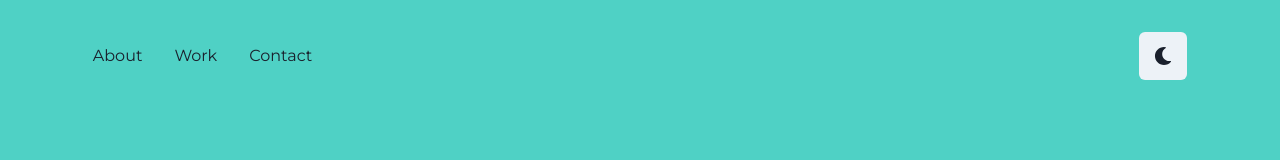
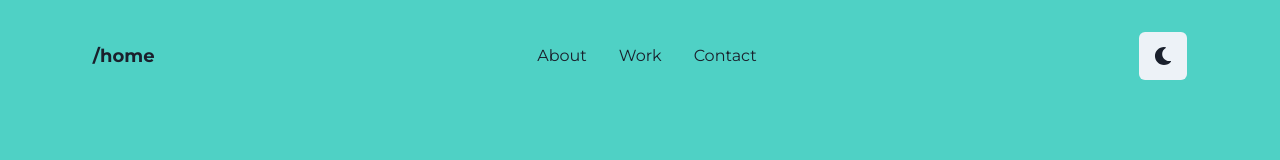
Before and after one commit to Ju0w1/my-portfolio, a React (Create React App) app: page / in a window 1280 px wide. Shown: the top 160 px of the page. Built offline with nearby package versions, Linux system fonts and the light colour scheme.

Commit message:
Agregado de home en navbar y mod dist navbar

```diff
--- a/src/Header/MenuItem/MenuItem.js
+++ b/src/Header/MenuItem/MenuItem.js
@@ -2,7 +2,7 @@ import { Link, Text } from "@chakra-ui/react"
 
 const MenuItem = ({ children, isLast, to = "/", ...rest }) => {
     return (
-        <Link href={to} >
+        <Link href={to} style={{ textDecoration: 'none' }}>
             <Text display="block" {...rest}>
                 {children}
             </Text>
--- a/src/Header/MenuLinks/MenuLinks.js
+++ b/src/Header/MenuLinks/MenuLinks.js
@@ -1,11 +1,13 @@
 import React from "react"
-import { Box, Stack } from "@chakra-ui/react"
+import { Box, Stack, Text } from "@chakra-ui/react"
 import MenuItem from "../MenuItem/MenuItem";
 import Toggle from "../ToggleTheme/Toggle";
+import MenuLogo from "../MenuLogo/MenuLogo";
 
 const MenuLinks = ({ isOpen }) => {
     return (
         <Box
+
             paddingInline='5%'
             display={{ base: isOpen ? "block" : "none", md: "block" }}
             flexBasis={{ base: "100%", }}
@@ -17,7 +19,9 @@ const MenuLinks = ({ isOpen }) => {
                 direction={["column", "column", "row", "row"]}
                 pt={[4, 4, 0, 0]}
             >
-                <MenuItem to="/">About</MenuItem>
+                <MenuLogo to="/" />
+                <Box flex='1' />
+                <MenuItem to="/about">About</MenuItem>
                 <MenuItem to="/work">Work</MenuItem>
                 <MenuItem to="/contact" >Contact</MenuItem>
                 <Box flex='1' />
--- /dev/null
+++ b/src/Header/MenuLogo/MenuLogo.js
@@ -0,0 +1,14 @@
+import React from "react";
+import { Box, Text, Link } from "@chakra-ui/react";
+
+export default function MenuLogo(props) {
+    return (
+        <Link href="/" style={{ textDecoration: 'none' }} >
+            <Box {...props}>
+                <Text fontSize="lg" fontWeight="bold">
+                    /home
+                </Text>
+            </Box>
+        </Link>
+    );
+}
--- a/src/Header/Navbar.js
+++ b/src/Header/Navbar.js
@@ -2,6 +2,7 @@ import React from "react"
 import MenuToggle from "./MenuToggle/MenuToggle";
 import MenuLinks from "./MenuLinks/MenuLinks";
 import NavBarContainer from "./NavbarContainer/NavbarContainer";
+import MenuLogo from "./MenuLogo/MenuLogo";
 
 const NavBar = (props) => {
     const [isOpen, setIsOpen] = React.useState(false);
```
